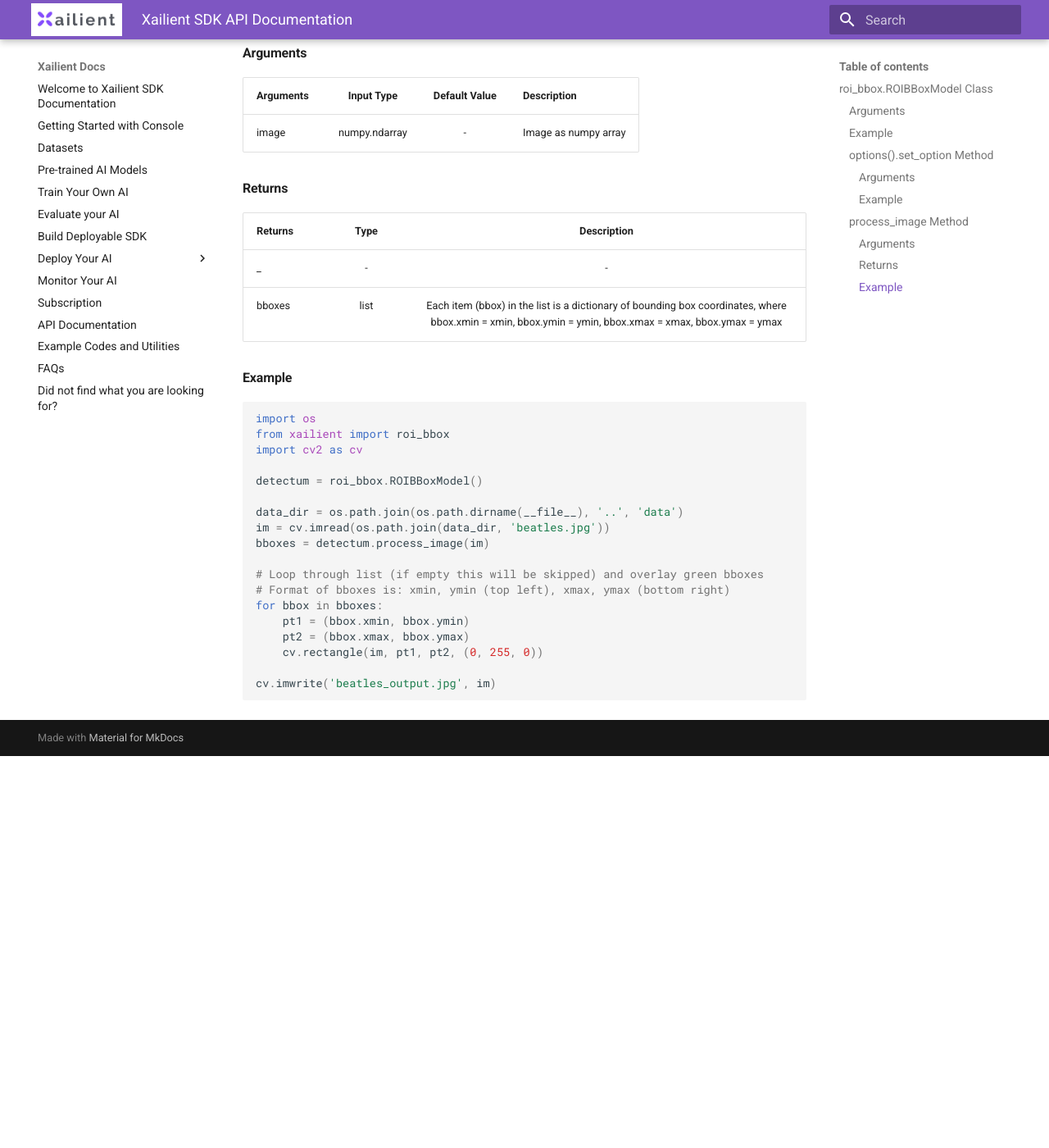
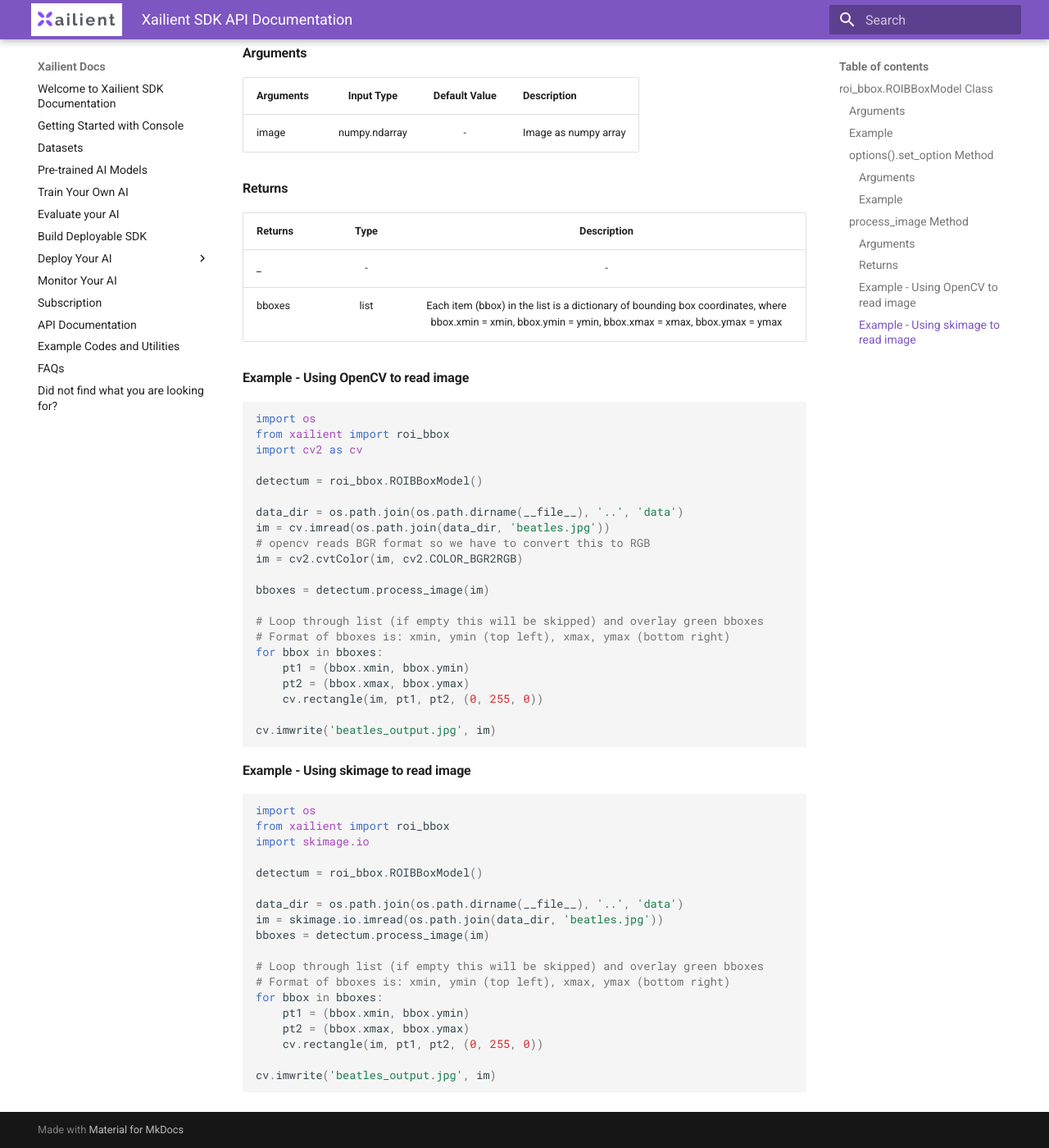
Before and after one commit to xailient-public/docs, an MkDocs documentation site: the page built from docs/python_sdk_v2.0.md, in a window 1280 px wide and 1400 px high, scrolled down 1998 px. Shown: the whole window at 82% size. Built offline with MkDocs 1.6.1 and Material for MkDocs 9.7.7, drawn with Linux system fonts in a browser that asks for light colours; before the commit the page ends 2920 px from its top, so only the background shows below that.

Commit message:
Added another example as per review comments.

````diff
--- a/docs/python_sdk_v2.0.md
+++ b/docs/python_sdk_v2.0.md
@@ -99,7 +99,7 @@ bboxes = detectum.process_image(numpy.ndarray)
 | _         |    -        |        -      |
 | bboxes         |    list      | Each item (bbox) in the list is a dictionary of bounding box coordinates, where bbox.xmin = xmin, bbox.ymin = ymin, bbox.xmax = xmax, bbox.ymax = ymax |
 
-#### Example
+#### Example - Using OpenCV to read image
 
 ``` python
 import os
@@ -110,6 +110,9 @@ detectum = roi_bbox.ROIBBoxModel()
 
 data_dir = os.path.join(os.path.dirname(__file__), '..', 'data')
 im = cv.imread(os.path.join(data_dir, 'beatles.jpg'))
+# opencv reads BGR format so we have to convert this to RGB
+im = cv2.cvtColor(im, cv2.COLOR_BGR2RGB)
+
 bboxes = detectum.process_image(im)
 
 # Loop through list (if empty this will be skipped) and overlay green bboxes
@@ -121,3 +124,26 @@ for bbox in bboxes:
 
 cv.imwrite('beatles_output.jpg', im)
 ```
+
+#### Example -  Using skimage to read image
+
+``` python
+import os
+from xailient import roi_bbox
+import skimage.io
+
+detectum = roi_bbox.ROIBBoxModel()
+
+data_dir = os.path.join(os.path.dirname(__file__), '..', 'data')
+im = skimage.io.imread(os.path.join(data_dir, 'beatles.jpg'))
+bboxes = detectum.process_image(im)
+
+# Loop through list (if empty this will be skipped) and overlay green bboxes
+# Format of bboxes is: xmin, ymin (top left), xmax, ymax (bottom right)
+for bbox in bboxes:
+    pt1 = (bbox.xmin, bbox.ymin)
+    pt2 = (bbox.xmax, bbox.ymax)
+    cv.rectangle(im, pt1, pt2, (0, 255, 0))
+
+cv.imwrite('beatles_output.jpg', im)
+```
````
